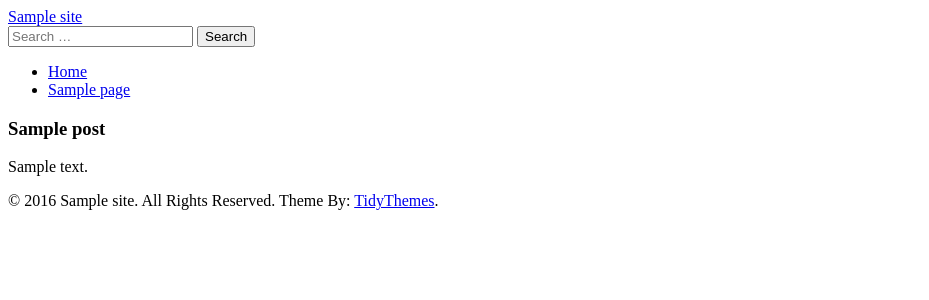
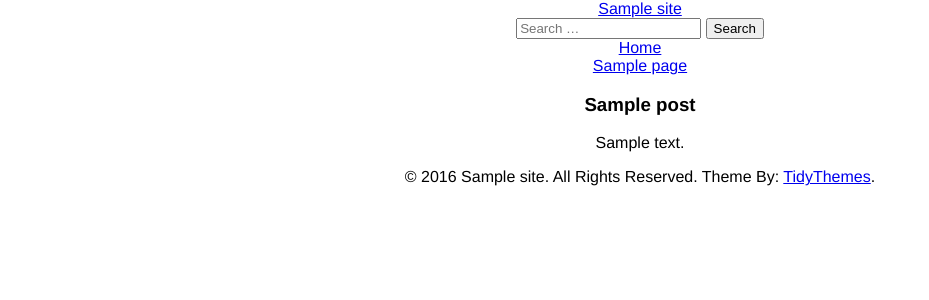
Before and after one commit to timbroadwater/wapitheme, a WordPress theme: template page.php in a window 1280 px wide. Shown: the top 300 px of the page, without its empty margins (0-929 px from the left). Run offline with PHP 8.4 and a stand-in for WordPress, Linux system fonts and the light colour scheme; the site name, menu and one post (Sample post) are stand-ins, and other content is empty.

Commit message:
Theme Setup

```diff
--- /dev/null
+++ b/sass/_partials/_mixins.scss
@@ -0,0 +1,17 @@
+// Media Queries
+@mixin mq($dim) {
+	@if $dim == desktop {
+		@media (min-width: 1024px) { @content; }
+	}
+	@else if $dim == tablet {
+		@media (min-width: 768px)  { @content; }
+	}
+}
+
+// Browser Prefixing Shorthand
+@mixin prefix($property, $value) {
+        -webkit-#{$property}: $value;
+        -moz-#{$property}: $value;
+        -ms-#{$property}: $value;
+        -o-#{$property}: $value;
+}
--- /dev/null
+++ b/sass/_partials/_reset.scss
@@ -0,0 +1,35 @@
+html, body, form, nav, ul {
+    display: block;
+	margin: 0;
+	padding: 0;
+	text-align: center;
+}
+.wrap {
+	width: 90%;
+	margin-top: 0;
+	margin-right: auto;
+	margin-bottom: 0;
+	margin-left: auto;
+	display: block;
+	height: auto;
+	overflow: hidden;
+}
+video {
+	display: block;
+}
+
+/* For IE9 */
+a img {
+    border: none;
+}
+
+/* For Chrome & Firefox */
+*:focus {
+    outline: 0;
+}
+textarea:focus, input:focus{
+    outline: 0;
+}
+a:hover, a:active, a:focus {
+	outline: 0;
+}
--- /dev/null
+++ b/sass/_partials/_ui.scss
@@ -0,0 +1,3 @@
+body {
+	font-family: Helvetica, Arial, sans;
+}
--- /dev/null
+++ b/sass/style.scss
@@ -0,0 +1,29 @@
+/*
+Theme Name: WAPI-Theme
+Theme URI: https://github.com/timbroadwater/WAPI-Theme
+Author: Tim Broadwater
+Author URI: http://timbroadwater.com/
+Description: A theme used for http://www.timbroadwater.com.
+Version: 1.0
+License: Attribution-NonCommercial-NoDerivatives 4.0 International
+License URI: https://creativecommons.org
+Tags: Tim Broadwater, Portfolio, API
+WAPI-Theme WordPress Theme ©2016 Tim Broadwater
+*/
+
+// Settings – font, colors definitions, etc.
+@import "_partials/ui";
+
+//Tools – globally used mixins and functions
+@import "_partials/mixins";
+
+//Generic – reset and/or normalize styles, box-sizing definition, etc.
+@import "_partials/reset";
+
+//Elements – styling for bare HTML elements (like H1, A, etc.). These come with default styling from the browser so we can redefine them here.
+
+//Objects – class-based selectors which define undecorated design patterns, for example media object known from OOCSS
+
+//Components – specific UI components. This is where majority of our work takes place and our UI components are often composed of Objects and Components
+
+//Trumps – utilities and helper classes with ability to override anything which goes before in the triangle, eg. hide helper class
--- a/style.css
+++ b/style.css
@@ -1,3 +1,4 @@
+@charset "UTF-8";
 /*
 Theme Name: WAPI-Theme
 Theme URI: https://github.com/timbroadwater/WAPI-Theme
@@ -8,5 +9,56 @@ Version: 1.0
 License: Attribution-NonCommercial-NoDerivatives 4.0 International
 License URI: https://creativecommons.org
 Tags: Tim Broadwater, Portfolio, API
-WAPI-Theme WordPress Theme ©2016 Tim Broadwater
+WAPI-Theme WordPress Theme ┬⌐2016 Tim Broadwater
 */
+/* line 1, sass/_partials/_ui.scss */
+body {
+  font-family: Helvetica, Arial, sans;
+}
+
+/* line 1, sass/_partials/_reset.scss */
+html, body, form, nav, ul {
+  display: block;
+  margin: 0;
+  padding: 0;
+  text-align: center;
+}
+
+/* line 7, sass/_partials/_reset.scss */
+.wrap {
+  width: 90%;
+  margin-top: 0;
+  margin-right: auto;
+  margin-bottom: 0;
+  margin-left: auto;
+  display: block;
+  height: auto;
+  overflow: hidden;
+}
+
+/* line 17, sass/_partials/_reset.scss */
+video {
+  display: block;
+}
+
+/* For IE9 */
+/* line 22, sass/_partials/_reset.scss */
+a img {
+  border: none;
+}
+
+/* For Chrome & Firefox */
+/* line 27, sass/_partials/_reset.scss */
+*:focus {
+  outline: 0;
+}
+
+/* line 30, sass/_partials/_reset.scss */
+textarea:focus, input:focus {
+  outline: 0;
+}
+
+/* line 33, sass/_partials/_reset.scss */
+a:hover, a:active, a:focus {
+  outline: 0;
+}
```
Also changed, not shown: 1 other file.
